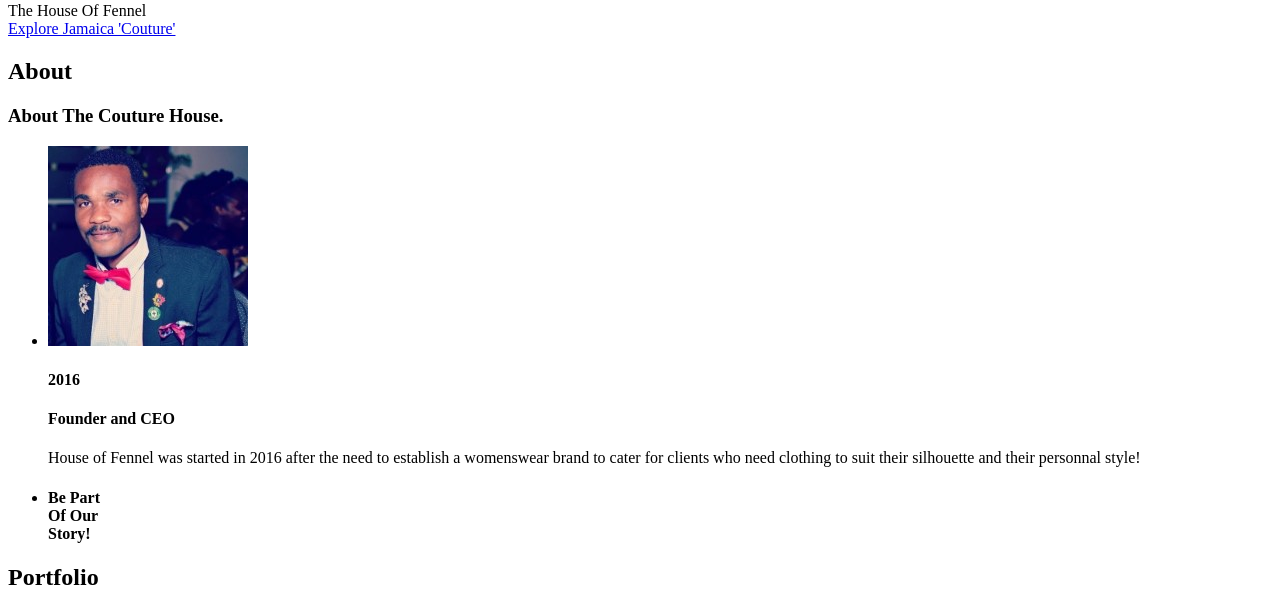
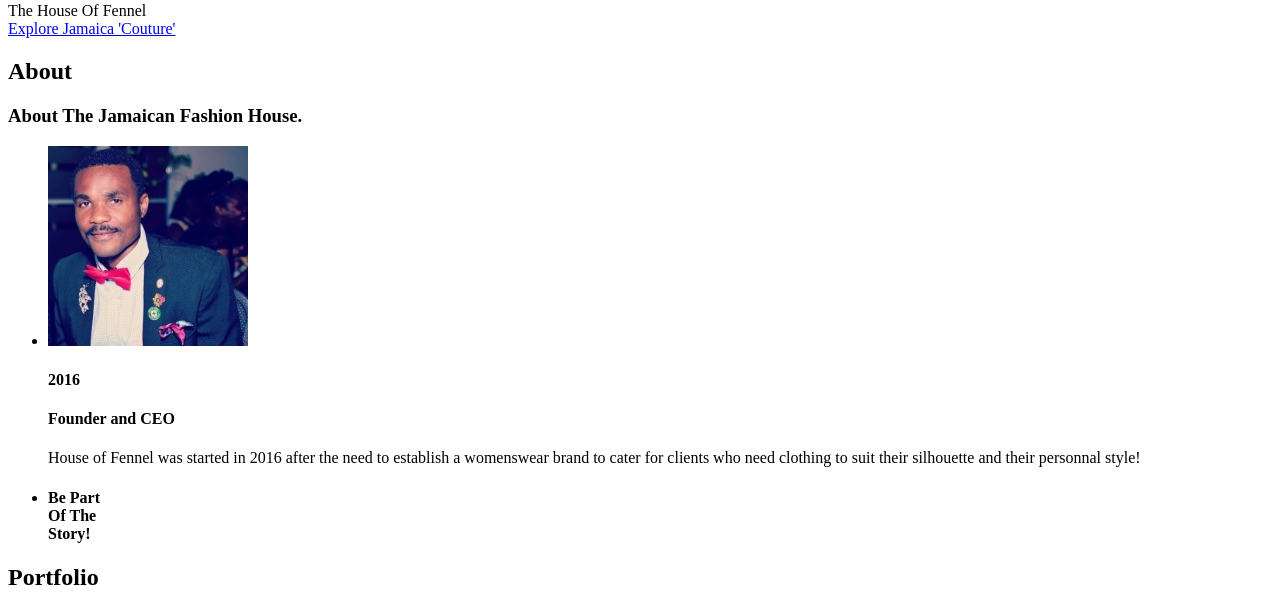
Before and after one commit to phpwebdevelope/phpwebdevelope.github.io, a Jekyll site: the page built from index.html, in a window 1280 px wide and 900 px high. Shown: the part 167-777 px from the top of the window. Built offline with Jekyll 4.4.1, drawn with Linux system fonts in a browser that asks for light colours; some web fonts are replaced.

Commit message:
Update about.html
minor word change

```diff
--- a/_includes/about.html
+++ b/_includes/about.html
@@ -4,7 +4,7 @@
             <div class="row">
                 <div class="col-lg-12 text-center">
                     <h2 class="section-heading">About</h2>
-                    <h3 class="section-subheading text-muted">About The Couture House.</h3>
+                    <h3 class="section-subheading text-muted">About The Jamaican Fashion House.</h3>
                 </div>
             </div>
             <div class="row">
@@ -55,7 +55,7 @@
                         <li class="timeline-inverted">
                             <div class="timeline-image">
                                 <h4>Be Part
-                                    <br>Of Our
+                                    <br>Of The
                                     <br>Story!</h4>
                             </div>
                         </li>
```
